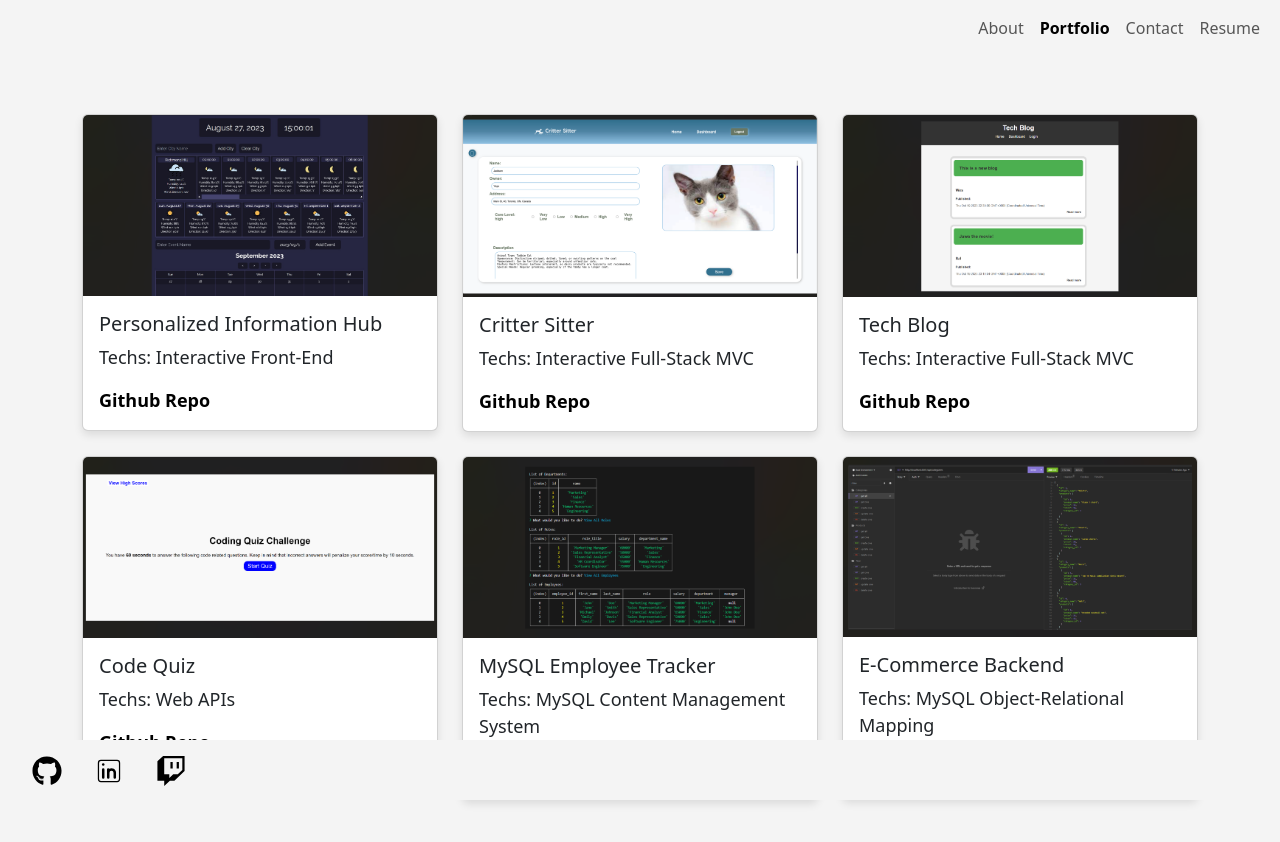
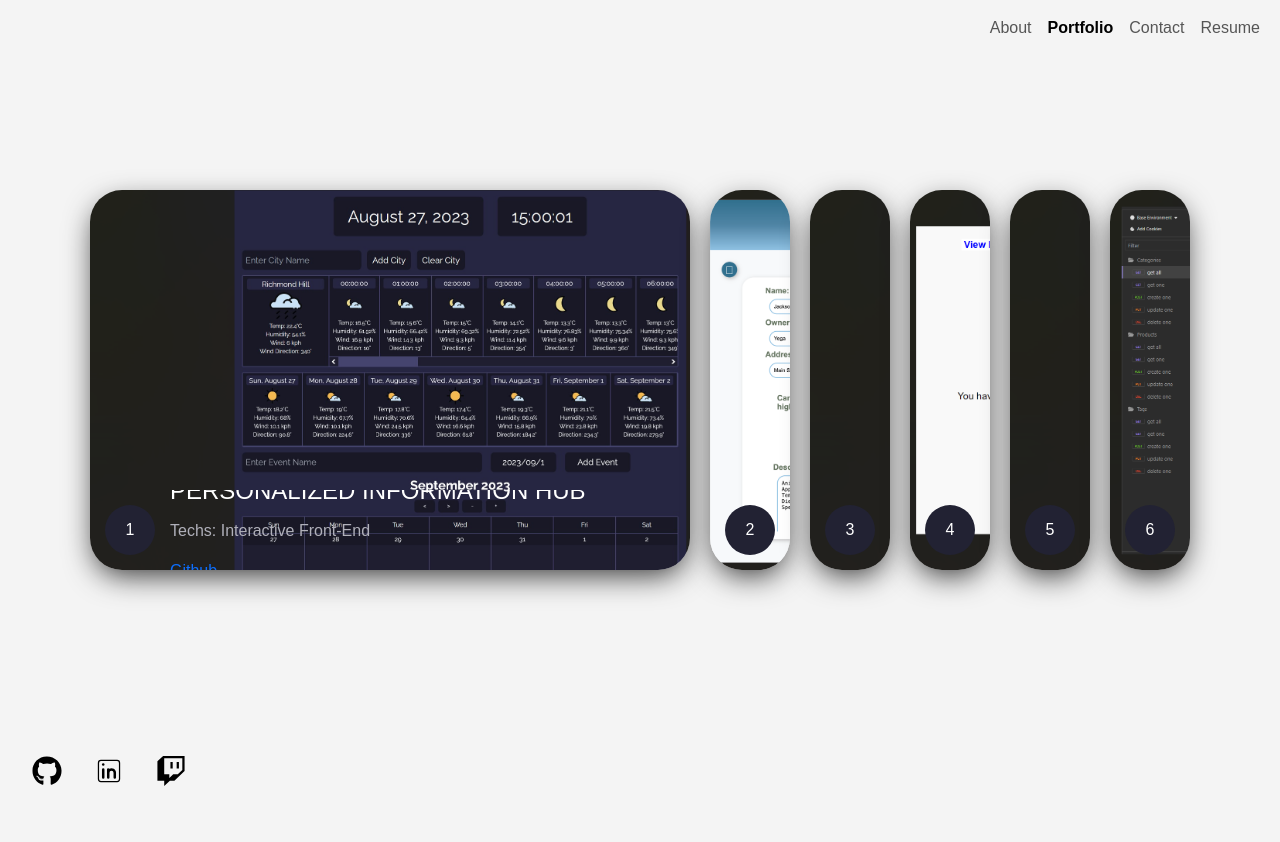
Before and after one commit to WesleyHAS/weshas-portfolio, a React (Vite) app: page /Work in a window 1280 px wide. Shown: the top 842 px of the page. After the commit the page ends 800 px from the top, so only its background shows below. Built offline with nearby package versions, Linux system fonts and the light colour scheme.

Commit message:
added new cards animation

```diff
--- a/src/App.css
+++ b/src/App.css
@@ -1,3 +1,10 @@
+* {
+  box-sizing: border-box;
+  margin: 0;
+  padding: 0;
+  font-family: Arial, Helvetica, sans-serif;
+}
+
 /* highlight links when hovering */
 .nav-link:hover {
   font-size: 20px;
@@ -123,3 +130,125 @@
     margin-bottom: 10em;
   }
 }
+
+.wrapper-container {
+  display: flex;
+  align-items: center;
+  justify-content: center;
+}
+
+/* .wrapper {
+  width: 100%;
+  height: 100vh;
+  display: flex;
+  align-items: center;
+  justify-content: center;
+}
+
+.card-container {
+  height: 400px;
+  display: flex;
+  flex-wrap: nowrap;
+  justify-content: start;
+}
+
+.project-card {
+  width: 80px;
+  border-radius: 0.75rem;
+  background-size: cover;
+  cursor: pointer;
+  overflow: hidden;
+  border-radius: 2rem;
+  margin: 0 10px;
+  display: flex;
+  align-items: flex-end;
+  transition: 0.6s cubic-bezier(0.28, -0.03, 0, 0.99);
+  box-shadow: 0px 10px 30px -5px rgba(0, 0, 0, 0.8);
+} */
+
+/* All together */
+.wrapper {
+  width: auto;
+  height: 80vh;
+  display: flex;
+  align-items: center;
+  justify-content: center;
+}
+
+.card-container {
+  height: 400px;
+  display: flex;
+  justify-content: flex-start;
+}
+
+.project-card {
+  width: 80px;
+  border-radius: 0.75rem;
+  background-size: cover;
+  cursor: pointer;
+  overflow: hidden;
+  border-radius: 2rem;
+  margin: 10px;
+  display: flex;
+  align-items: flex-end;
+  transition: 0.6s cubic-bezier(0.28, -0.03, 0, 0.99);
+  box-shadow: 0px 10px 30px -5px rgba(0, 0, 0, 0.8);
+}
+
+/* End of all together */
+
+.project-card > .card-row {
+  color: white;
+  display: flex;
+  flex-wrap: nowrap;
+}
+
+.project-card > .card-row > .card-icon {
+  background: #223;
+  color: white;
+  border-radius: 50%;
+  width: 50px;
+  display: flex;
+  justify-content: center;
+  align-items: center;
+  margin: 15px;
+}
+
+.project-card > .card-row > .card-description {
+  display: flex;
+  justify-content: center;
+  flex-direction: column;
+  overflow: hidden;
+  height: 80px;
+  width: 520px;
+  opacity: 0;
+  transform: translateY(30px);
+  transition-delay: 0.3s;
+  transition: all 0.3s ease;
+}
+
+.card-background {
+  height: 400px;
+}
+
+.card-description p {
+  color: #b0b0ba;
+  padding-top: 5px;
+}
+
+.card-description h4 {
+  text-transform: uppercase;
+}
+
+.card-container input {
+  display: none;
+}
+
+.card-container input:checked + label {
+  width: 600px;
+}
+
+.card-container input:checked + label .card-description {
+  opacity: 1 !important;
+  transform: translateY(0) !important;
+}
--- a/src/components/Projects.jsx
+++ b/src/components/Projects.jsx
@@ -1,42 +1,87 @@
-import React, { useState } from "react";
+import React, { useState, useEffect } from "react";
 import { projectList } from "../utils/projectList";
 
 export default function Projects() {
-  const [projects] = useState(projectList);
+  const [openCardIndex, setOpenCardIndex] = useState(0);
+
+  useEffect(() => {
+    // Set the first card to be open when the component mounts
+    setOpenCardIndex(0);
+  }, []); // Empty dependency array ensures that this effect runs only once on mount
+
+  const handleCardClick = (index) => {
+    setOpenCardIndex(openCardIndex === index ? null : index);
+  };
 
   return (
-    <div id="projects-container" className="container">
-      <div className="row">
-        {projects.map((project, index) => (
-          <div key={index} className="col-md-4 mb-4">
-            <div className="card">
-              <a
-                href={project.projectUrl}
-                target="_blank"
-                rel="noopener noreferrer"
+    <>
+      <div className="wrapper-container">
+        {projectList.map((project, index) => (
+          <div key={index} className="wrapper">
+            <div className="card-container">
+              <input
+                type="checkbox"
+                id={`project-${index}`}
+                checked={openCardIndex === index}
+                onChange={() => handleCardClick(index)}
+              />
+              <label
+                htmlFor={`project-${index}`}
+                className="project-card"
+                style={{ backgroundImage: `url(${project.imageUrl})` }}
               >
-                <img
-                  src={project.imageUrl}
-                  className="card-img-top"
-                  alt={project.projectName}
-                />
-              </a>
-              <div className="card-body">
-                <h5 className="card-title">{project.projectName}</h5>
-                <p className="card-text">Techs: {project.projectDescription}</p>
-                <a
-                  href={project.projectGithub}
-                  target="_blank"
-                  className="card-text"
-                  id="card-anchor"
-                >
-                  Github Repo
-                </a>
-              </div>
+                <div className="card-row">
+                  <div className="card-icon">{index + 1}</div>
+                  <div className="card-description">
+                    <h4>{project.projectName}</h4>
+                    <p>Techs: {project.projectDescription}</p>
+                    <a href={project.projectGithub} target="_blank">
+                      Github
+                    </a>
+                  </div>
+                </div>
+              </label>
             </div>
           </div>
         ))}
       </div>
-    </div>
+    </>
   );
 }
+
+// Old cards display
+// return (
+//   <div id="projects-container" className="container">
+//     <div className="row">
+//       {projects.map((project, index) => (
+//         <div key={index} className="col-md-4 mb-4">
+//           <div className="card">
+//             <a
+//               href={project.projectUrl}
+//               target="_blank"
+//               rel="noopener noreferrer"
+//             >
+//               <img
+//                 src={project.imageUrl}
+//                 className="card-img-top"
+//                 alt={project.projectName}
+//               />
+//             </a>
+//             <div className="card-body">
+//               <h5 className="card-title">{project.projectName}</h5>
+//               <p className="card-text">Techs: {project.projectDescription}</p>
+//               <a
+//                 href={project.projectGithub}
+//                 target="_blank"
+//                 className="card-text"
+//                 id="card-anchor"
+//               >
+//                 Github Repo
+//               </a>
+//             </div>
+//           </div>
+//         </div>
+//       ))}
+//     </div>
+//   </div>
+// );
```
